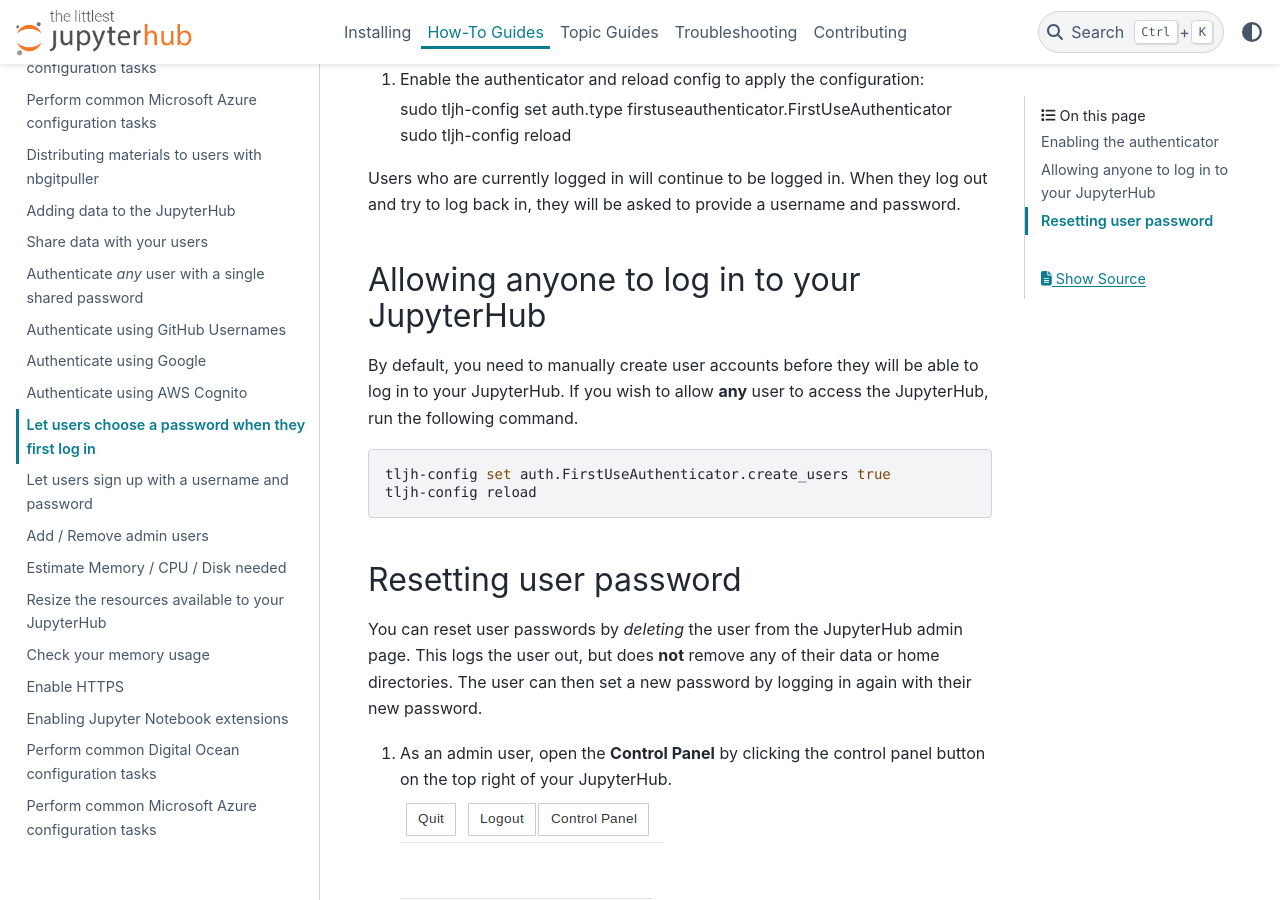
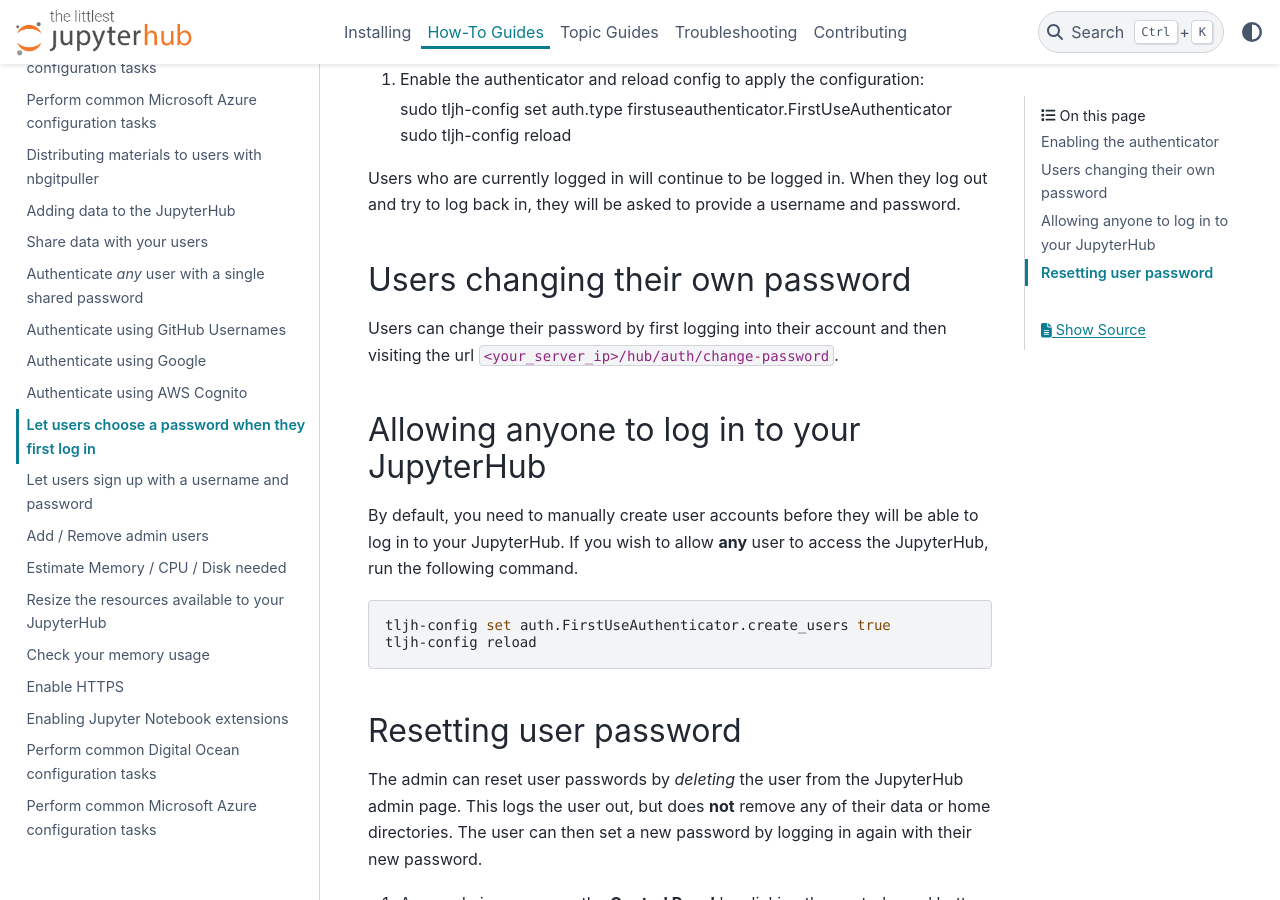
Before and after one commit to jupyterhub/the-littlest-jupyterhub, a Sphinx documentation site: the page built from docs/howto/auth/firstuse.rst, in a window 1280 px wide and 900 px high, scrolled down 511 px. Built offline with Sphinx 7.4.7 and the PyData theme 0.15.4, drawn with Linux system fonts in a browser that asks for light colours; pages that are not in the unit, such as notebooks, are missing from menus.

Commit message:
Doc of how users can change password
Doc of how users can change password for First Use Authenticator

```diff
--- a/docs/howto/auth/firstuse.rst
+++ b/docs/howto/auth/firstuse.rst
@@ -23,6 +23,12 @@
 log out and try to log back in, they will be asked to provide a username and
 password.
 
+Users changing their own password
+=================================
+
+Users can change their password by first logging into their account and then visiting
+the url ``<your_server_ip>/hub/auth/change-password``.
+
 Allowing anyone to log in to your JupyterHub
 ============================================
 
@@ -39,7 +45,7 @@
 Resetting user password
 =======================
 
-You can reset user passwords by *deleting* the user from the JupyterHub admin
+The admin can reset user passwords by *deleting* the user from the JupyterHub admin
 page. This logs the user out, but does **not** remove any of their data or
 home directories. The user can then set a new password by logging in again with
 their new password.
```
